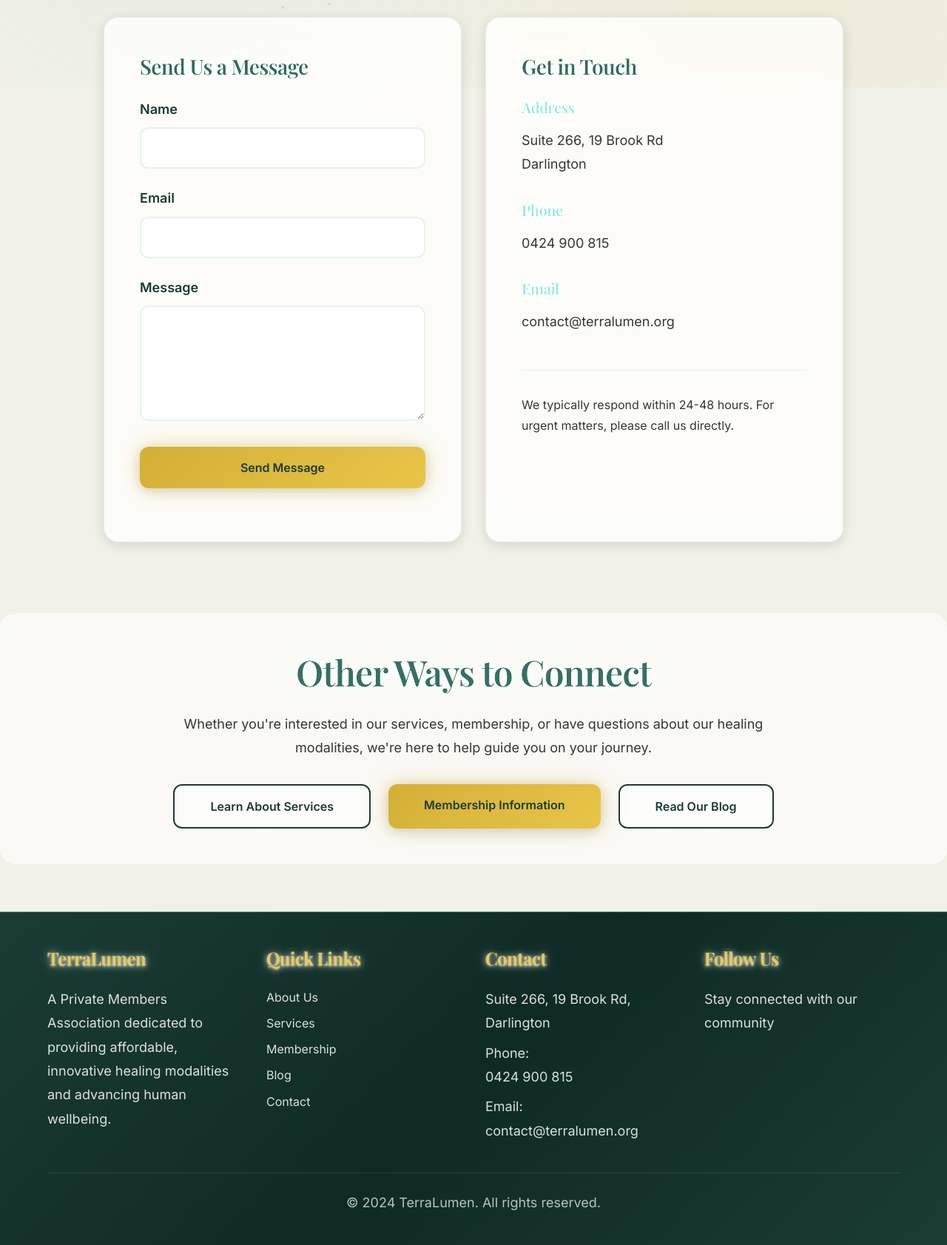
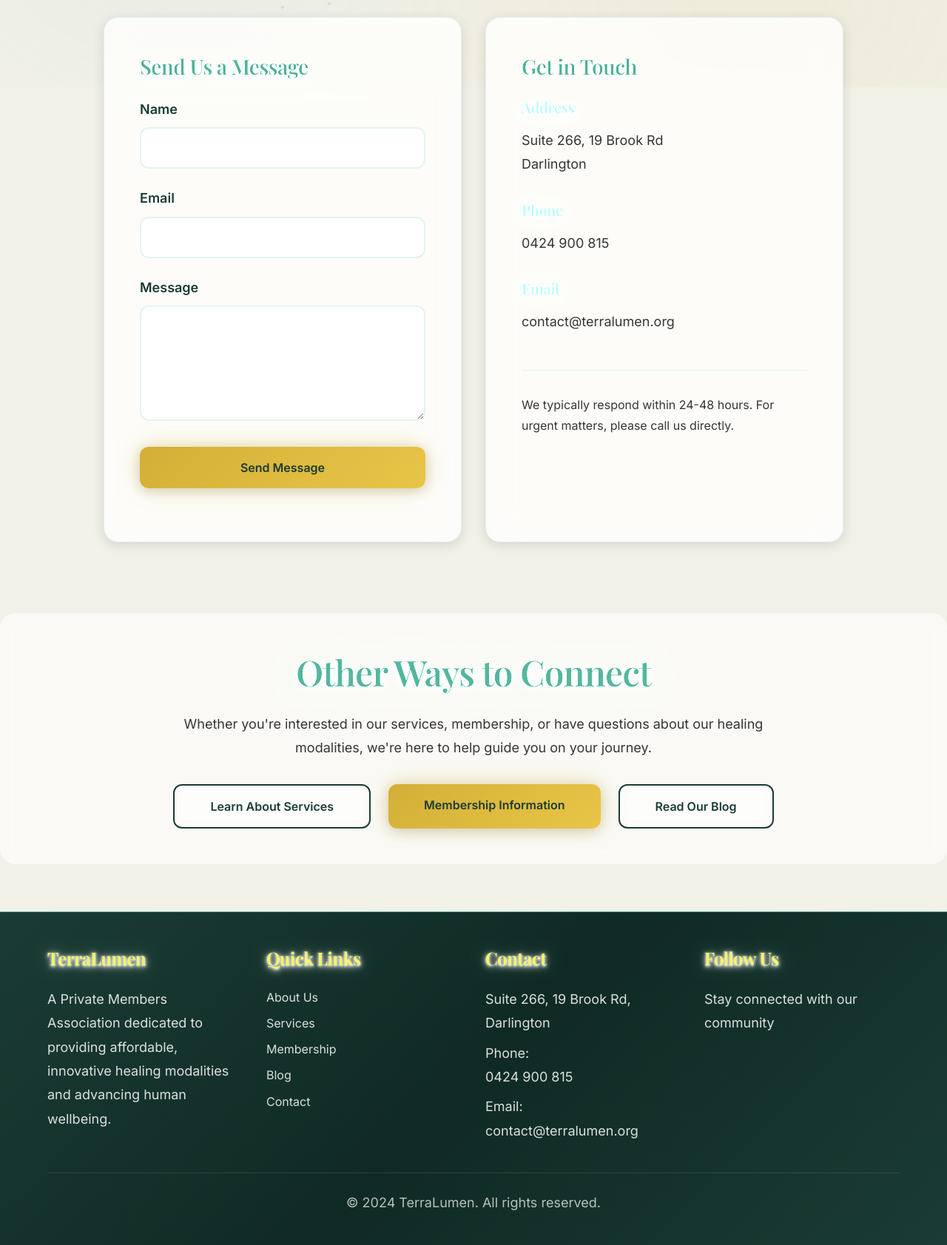
Before and after one commit to Bumblebeezzz/TerraLumen, a Flask app: page /contact in a window 1280 px wide. Shown: the part 682-2365 px from the top of the page at 74% size. Run offline with Flask 3, Linux system fonts and the light colour scheme.

Commit message:
Add background video to Contact page and further enhance title brightness for better readability

```diff
--- a/app/static/css/style.css
+++ b/app/static/css/style.css
@@ -108,41 +108,41 @@ h1, h2, h3, h4, h5, h6 {
     font-family: var(--font-heading);
     font-weight: 600;
     line-height: 1.3;
-    color: #2a5a4f;
+    color: #3d7a6b;
     margin-bottom: var(--spacing-md);
     letter-spacing: -0.02em;
-    text-shadow: 0 2px 12px rgba(255, 255, 255, 0.95), 0 1px 4px rgba(255, 255, 255, 0.8), 0 0 20px rgba(255, 255, 255, 0.5);
-    filter: brightness(1.2);
+    text-shadow: 0 3px 15px rgba(255, 255, 255, 1), 0 2px 8px rgba(255, 255, 255, 0.95), 0 1px 4px rgba(255, 255, 255, 0.9), 0 0 30px rgba(255, 255, 255, 0.7);
+    filter: brightness(1.4) contrast(1.1);
 }
 
 h1 {
     font-size: clamp(2.5rem, 5vw, 4rem);
     font-weight: 700;
-    color: #2a5a4f;
-    text-shadow: 0 3px 15px rgba(255, 255, 255, 1), 0 2px 6px rgba(255, 255, 255, 0.9), 0 0 30px rgba(255, 255, 255, 0.6);
-    filter: brightness(1.3);
+    color: #3d7a6b;
+    text-shadow: 0 4px 20px rgba(255, 255, 255, 1), 0 3px 10px rgba(255, 255, 255, 1), 0 2px 6px rgba(255, 255, 255, 0.95), 0 0 40px rgba(255, 255, 255, 0.8);
+    filter: brightness(1.5) contrast(1.15);
 }
 
 h2 {
     font-size: clamp(2rem, 4vw, 3rem);
     font-weight: 600;
-    color: #2a5a4f;
-    text-shadow: 0 2px 12px rgba(255, 255, 255, 0.95), 0 1px 5px rgba(255, 255, 255, 0.85), 0 0 25px rgba(255, 255, 255, 0.5);
-    filter: brightness(1.25);
+    color: #3d7a6b;
+    text-shadow: 0 3px 15px rgba(255, 255, 255, 1), 0 2px 8px rgba(255, 255, 255, 0.95), 0 1px 4px rgba(255, 255, 255, 0.9), 0 0 35px rgba(255, 255, 255, 0.7);
+    filter: brightness(1.45) contrast(1.1);
 }
 
 h3 {
     font-size: clamp(1.5rem, 3vw, 2rem);
-    color: #2a5a4f;
-    text-shadow: 0 2px 10px rgba(255, 255, 255, 0.9), 0 1px 4px rgba(255, 255, 255, 0.8), 0 0 20px rgba(255, 255, 255, 0.4);
-    filter: brightness(1.2);
+    color: #3d7a6b;
+    text-shadow: 0 3px 12px rgba(255, 255, 255, 1), 0 2px 6px rgba(255, 255, 255, 0.95), 0 1px 3px rgba(255, 255, 255, 0.9), 0 0 25px rgba(255, 255, 255, 0.6);
+    filter: brightness(1.4) contrast(1.1);
 }
 
 h4 {
     font-size: clamp(1.25rem, 2.5vw, 1.5rem);
-    color: #2a5a4f;
-    text-shadow: 0 1px 8px rgba(255, 255, 255, 0.85), 0 1px 3px rgba(255, 255, 255, 0.75), 0 0 15px rgba(255, 255, 255, 0.4);
-    filter: brightness(1.15);
+    color: #3d7a6b;
+    text-shadow: 0 2px 10px rgba(255, 255, 255, 0.95), 0 1px 5px rgba(255, 255, 255, 0.9), 0 1px 3px rgba(255, 255, 255, 0.85), 0 0 20px rgba(255, 255, 255, 0.5);
+    filter: brightness(1.35) contrast(1.1);
 }
 
 p {
@@ -490,10 +490,10 @@ img {
 .card-title {
     font-family: var(--font-heading);
     font-size: 1.75rem;
-    color: #2a5a4f;
+    color: #3d7a6b;
     margin-bottom: var(--spacing-sm);
-    text-shadow: 0 2px 10px rgba(255, 255, 255, 0.9), 0 1px 4px rgba(255, 255, 255, 0.8), 0 0 20px rgba(255, 255, 255, 0.4);
-    filter: brightness(1.2);
+    text-shadow: 0 3px 12px rgba(255, 255, 255, 1), 0 2px 6px rgba(255, 255, 255, 0.95), 0 1px 3px rgba(255, 255, 255, 0.9), 0 0 25px rgba(255, 255, 255, 0.6);
+    filter: brightness(1.4) contrast(1.1);
 }
 
 .card-body {
@@ -660,10 +660,10 @@ textarea.form-control {
     font-weight: 700;
     margin-bottom: var(--spacing-md);
     color: var(--color-white);
-    text-shadow: 0 4px 25px rgba(255, 255, 255, 0.8), 0 2px 10px rgba(255, 255, 255, 0.6), 0 0 40px rgba(255, 255, 255, 0.4), 0 1px 3px rgba(0, 0, 0, 0.2);
+    text-shadow: 0 5px 30px rgba(255, 255, 255, 1), 0 3px 15px rgba(255, 255, 255, 0.95), 0 2px 8px rgba(255, 255, 255, 0.9), 0 0 50px rgba(255, 255, 255, 0.7), 0 1px 3px rgba(0, 0, 0, 0.2);
     letter-spacing: -0.02em;
     animation: fadeInUp 1s ease-out;
-    filter: brightness(1.1);
+    filter: brightness(1.3) contrast(1.1);
 }
 
 .hero-subtitle {
--- a/app/templates/contact.html
+++ b/app/templates/contact.html
@@ -7,6 +7,11 @@
 {% block content %}
 <!-- Page Header -->
 <section class="hero" style="padding: var(--spacing-xl) 0;">
+    <!-- Background Video -->
+    <video class="hero-video" autoplay muted loop playsinline>
+        <source src="{{ url_for('static', filename='video/terralumen-contact.mp4') }}" type="video/mp4">
+    </video>
+    <div class="hero-overlay"></div>
     <div class="container">
         <div class="hero-content">
             <h1 class="hero-title">Contact TerraLumen</h1>
```
Also changed, not shown: 2 other files.
